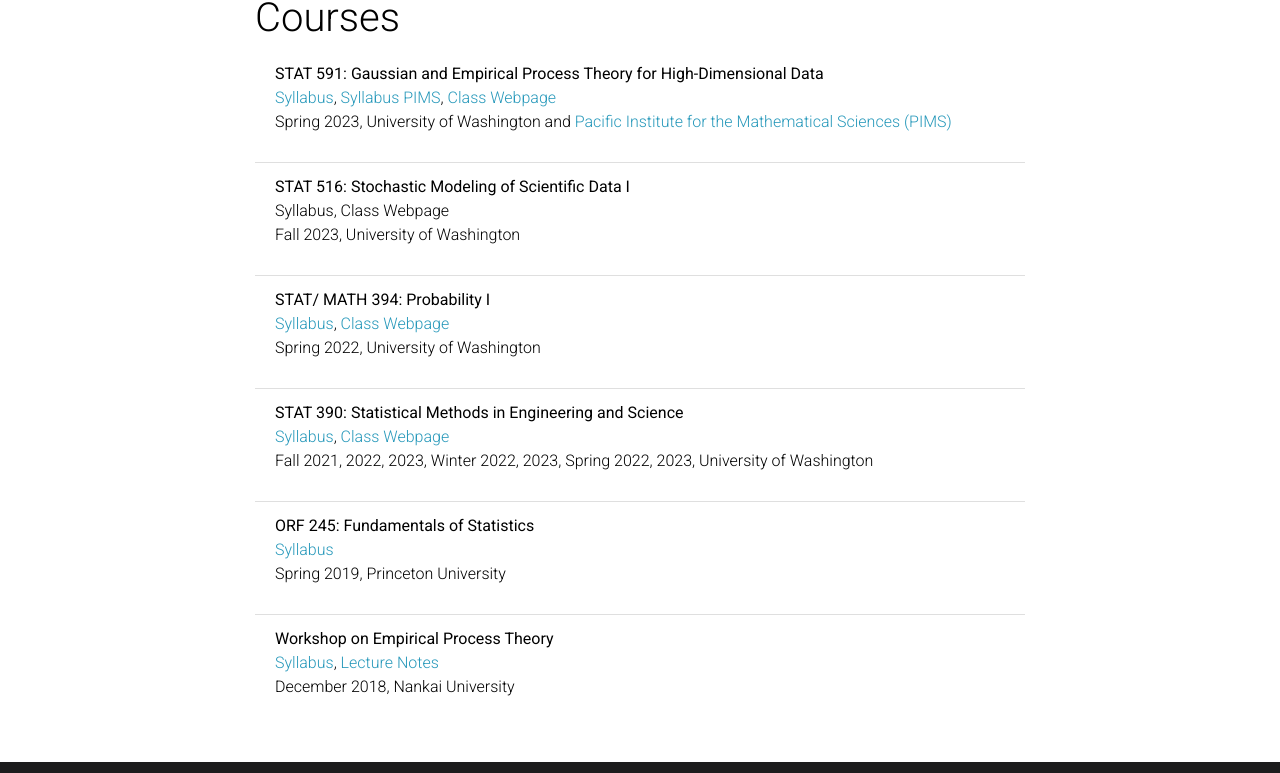
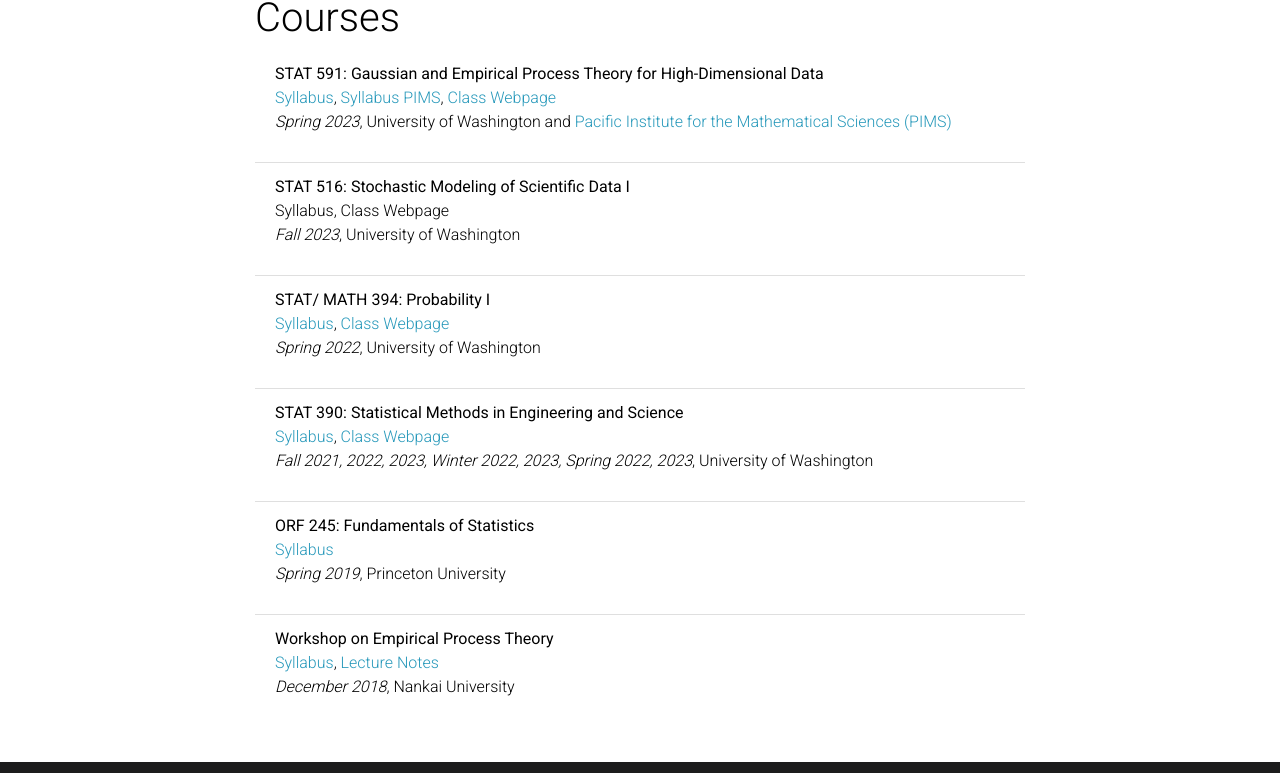
Before and after one commit to agiessing/agiessing.github.io, a Jekyll site: the page built from _pages/teaching.md, in a window 1280 px wide and 1101 px high. Shown: the part 304-1077 px from the top of the window. Built offline with Jekyll 4.4.1, drawn with Linux system fonts in a browser that asks for light colours; comment, search, counter and statistics services are not loaded; a style sheet for code colours, icons or effects is not loaded.

```diff
--- a/_pages/teaching.md
+++ b/_pages/teaching.md
@@ -19,31 +19,31 @@ nav_order: 3
       <li class="list-group-item">
       <p> <span class="font-weight-bolder">STAT 591: Gaussian and Empirical Process Theory for High-Dimensional Data </span> <br>
       <a href="/assets/pdf/STAT 591 - Syllabus.pdf" target="_new"> Syllabus</a>, <a href="https://courses.pims.math.ca/tag/2022-2023/" target="_new">Syllabus PIMS</a>, <a href="https://canvas.uw.edu/courses/1635483" target="_new"> Class Webpage</a> <br>
-      Spring 2023, University of Washington and <a href = "https://www.pims.math.ca" target="_new"> Pacific Institute for the Mathematical Sciences (PIMS)</a> </p>
+      <em>Spring 2023</em>, University of Washington and <a href = "https://www.pims.math.ca" target="_new"> Pacific Institute for the Mathematical Sciences (PIMS)</a> </p>
       </li>
       <li class="list-group-item">
       <p>  <span class="font-weight-bolder">STAT 516: Stochastic Modeling of Scientific Data I</span> <br>
       Syllabus, Class Webpage<br>
-      Fall 2023, University of Washington </p>
+      <em>Fall 2023</em>, University of Washington </p>
       </li>
       <li class="list-group-item">
       <p> <span class="font-weight-bolder">  STAT/ MATH 394: Probability I </span> <br>
       <a href="/assets/pdf/STAT 394 - Syllabus.pdf" target="_new"> Syllabus</a>, <a href="https://canvas.uw.edu/courses/1548372" target="_new"> Class Webpage</a> <br>
-      Spring 2022, University of Washington </p>
+      <em>Spring 2022</em>, University of Washington </p>
       </li>
       <li class="list-group-item">
       <p> <span class="font-weight-bolder"> STAT 390: Statistical Methods in Engineering and Science </span> <br>
       <a href="/assets/pdf/STAT 390 - Syllabus - long version-2.pdf" target="_new"> Syllabus</a>, <a href="https://canvas.uw.edu/courses/1635461" target="_new"> Class Webpage</a> <br>
-      Fall 2021, 2022, 2023, Winter 2022, 2023, Spring 2022, 2023, University of Washington </p>
+      <em>Fall 2021, 2022, 2023, Winter 2022, 2023, Spring 2022, 2023</em>, University of Washington </p>
       </li>
       <li class="list-group-item">
       <p> <span class="font-weight-bolder"> ORF 245: Fundamentals of Statistics </span> <br>
       <a href="/assets/pdf/ORF 245_Syllabus_Updated.pdf" target="_new"> Syllabus</a> <br>
-      Spring 2019, Princeton University</p>
+      <em>Spring 2019</em>, Princeton University</p>
       </li>
       <li class="list-group-item">
       <p> <span class="font-weight-bolder"> Workshop on Empirical Process Theory </span> <br>
       <a href="https://stat.nankai.edu.cn/2018/1126/c12333a129526/page.htm" target="_new"> Syllabus</a>, <a href=" /assets/pdf/empirical-proc-all-lectures.pdf" target="_new"> Lecture Notes</a> <br>
-      December 2018, Nankai University</p>
+      <em>December 2018</em>, Nankai University</p>
       </li>
 </ul>
```
